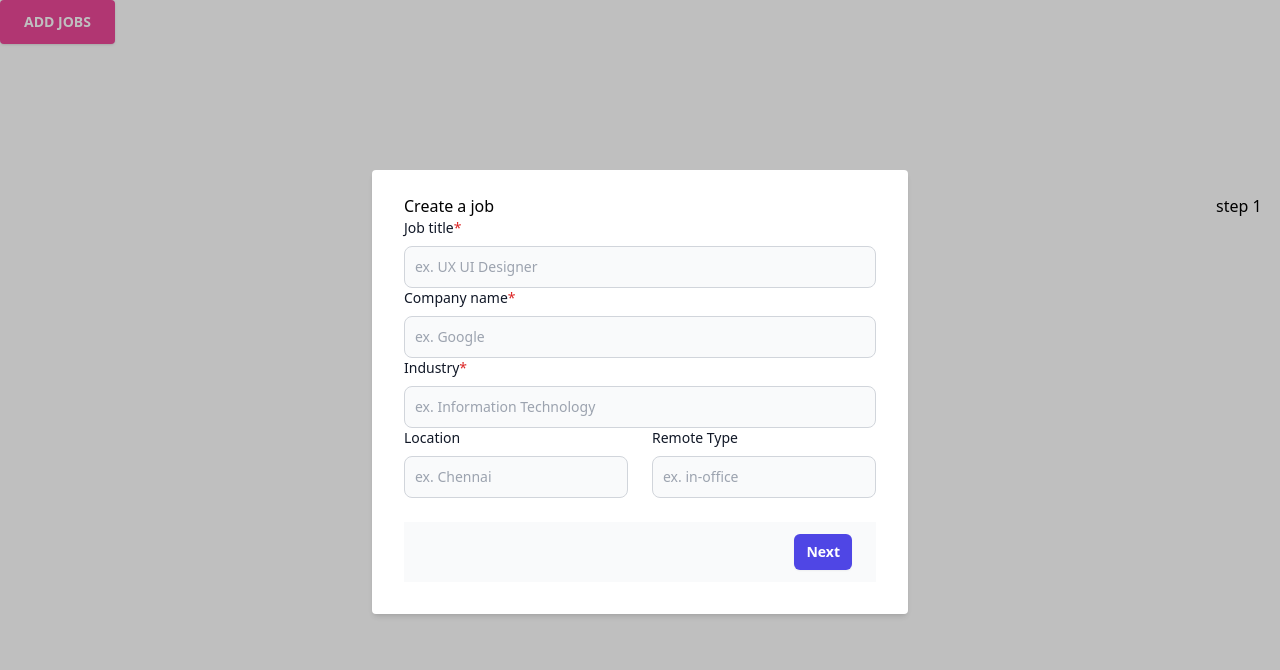
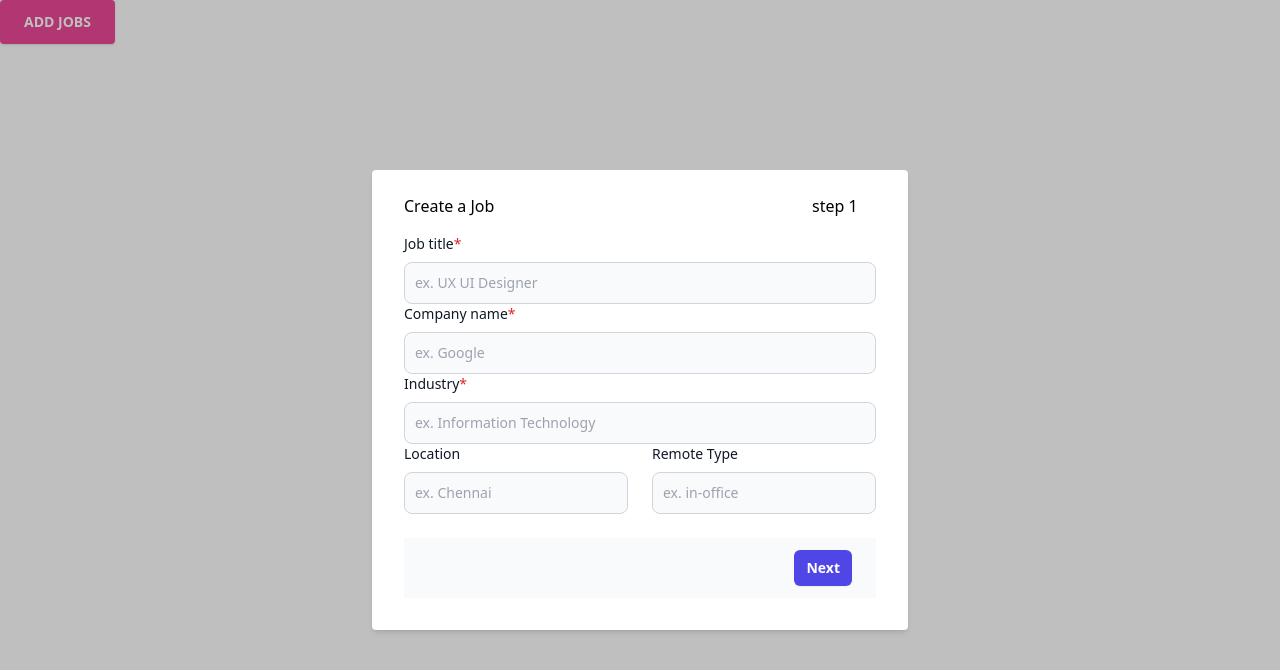
Before and after one commit to devpatel1204/Frontend_Task, a React (Create React App) app: page / in a window 1280 px wide. Both pictures are taken after a click on the button "ADD JOBS". Shown: the top 670 px of the page. Built offline with nearby package versions, Linux system fonts and the light colour scheme.

Commit message:
alignment changes

```diff
--- a/src/Compnents/JobFormPage1.jsx
+++ b/src/Compnents/JobFormPage1.jsx
@@ -10,16 +10,17 @@ const JobFormPage1 =({formData,setFormData})=>{
   console.log(formData)
     return(
         <>
-      <div class="bg-white shadow-md rounded px-8 pt-6 pb-8 mb-4">
+      <div class="bg-white shadow-md rounded px-8 pt-6 pb-8 ">
        <div>
        <span class="display-block top-3">
-  <span class="left-0 h-16 w-16">Create a job</span>
-  <span class="absolute right-0 h-16 w-16 bold">step 1</span>
+  <span class="float-right right-0 h-16 w-16 bold">step 1</span>
 </span>
  </div>
     <div>
+      Create a Job
         <div>
-            <label for="first_name" class="block mb-2 text-sm font-medium text-gray-900 dark:text-white" >Job title<span className="text-red-600">*</span></label>
+
+            <label for="first_name" class="block mb-2 text-sm font-medium text-gray-900 dark:text-white pt-4" >Job title<span className="text-red-600">*</span></label>
             <input type="text" id="first_name" class="bg-gray-50 border border-gray-300 text-gray-900 text-sm rounded-lg focus:ring-blue-500 focus:border-blue-500 block w-full p-2.5 dark:bg-gray-700 dark:border-gray-600 dark:placeholder-gray-400 dark:text-white dark:focus:ring-blue-500 dark:focus:border-blue-500" placeholder="ex. UX UI Designer" name="jobTitle" value={formData.jobTitle} onChange={(e)=>handleOnChange(e)}required/>
         </div>
         <div>
--- a/src/Compnents/JobFormPage2.jsx
+++ b/src/Compnents/JobFormPage2.jsx
@@ -20,17 +20,16 @@ const JobFormPage2 =({formData,setFormData})=>{
         <>
         {
             displayJobs ===true?<AvailableJobs applyType = {formData.applyType}></AvailableJobs>:
-        <div class="bg-white shadow-md rounded px-8 pt-6 pb-8 mb-4">
+            <div class="bg-white shadow-md rounded px-8 pt-6 pb-8 ">
             <div>
             <span class="display-block top-3">
-  <span class="left-0 h-16 w-16">Create a job</span>
-  <span class="absolute right-0 h-16 w-16 bold">step 2</span>
+       <span class="float-right right-0 h-16 w-16 bold">step 2</span>
      </span>
       </div>
-            <title>Create a job</title>
          <div>
+           Create a Job
              <div>
-    <label  class="block mb-2 text-sm font-medium text-gray-900 dark:text-white">Experience</label>
+    <label  class="block mb-2 text-sm font-medium text-gray-900 dark:text-white pt-4">Experience</label>
     <div class="grid gap-6 mb-6 md:grid-cols-2">
         <div>
         <input type="url" id="website" class="bg-gray-50 border border-gray-300 text-gray-900 text-sm rounded-lg focus:ring-blue-500 focus:border-blue-500 block w-full p-2.5 dark:bg-gray-700 dark:border-gray-600 dark:placeholder-gray-400 dark:text-white dark:focus:ring-blue-500 dark:focus:border-blue-500" name="mainimumExperience" value={formData.mainimumExperience} onChange={(e)=>{handleOnChange(e)}} placeholder="Minimum"/>
```
Lines whose indentation alone changed are shown as unchanged.
